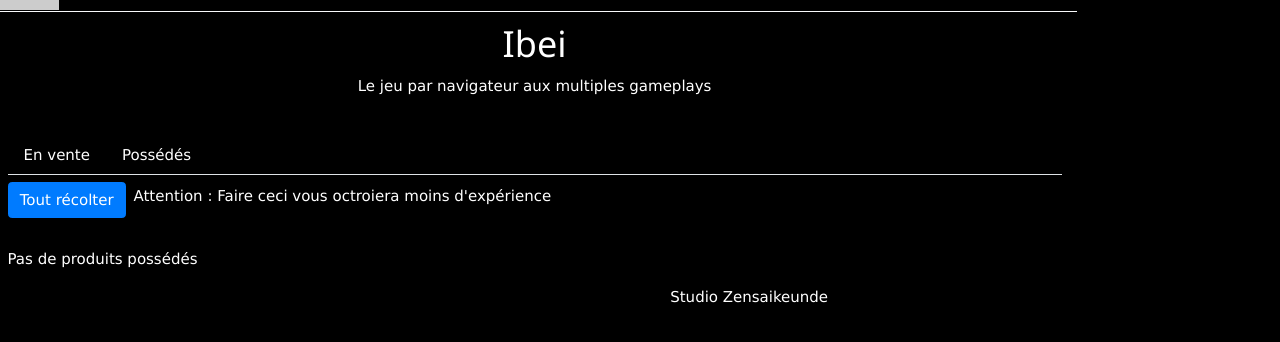
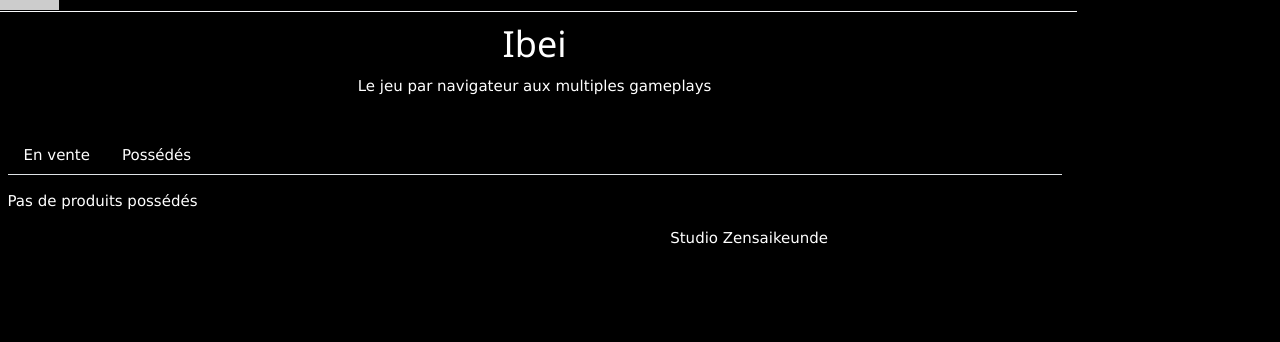
Before and after one commit to nchampel/ibei, a Symfony app: template templates/purchase/index.html.twig in a window 1280 px wide. Shown: the part 29-371 px from the top of the page. Run offline with Twig, Linux system fonts and the light colour scheme; the template is opened without the code that fills it, so the values that code supplies are empty; some libraries are stand-ins or nearby versions.

Commit message:
fix: quand user pas co

```diff
--- a/templates/purchase/index.html.twig
+++ b/templates/purchase/index.html.twig
@@ -42,17 +42,20 @@
 			<a class="nav-link {{ userConnected.nav }}" id="possessed-tab" data-bs-toggle="tab" href="#possessed" role="tab">Possédés</a>
 		</li>
 	</ul>
-	<div class="d-flex align-items-center">
-		<p><a href={{ path('app_purchase_harvest_all', {id: app.user.id }) }} class="btn btn-primary mt-2">Tout récolter</a></p>
-		<p class="ml-2">Attention : Faire ceci vous octroiera moins d'expérience</p>
-	</div>
+	{% if app.user %}
+		<div class="d-flex align-items-center">
+			<p><a href={{ path('app_purchase_harvest_all', {id: app.user.id }) }} class="btn btn-primary mt-2">Tout récolter</a></p>
+			<p class="ml-2">Attention : Faire ceci vous octroiera moins d'expérience</p>
+		</div>
+
+	{% endif %}
 	<div class="tab-content mt-3" id="myTabContent">
 		<div class="tab-pane fade {{ userNotconnected.tab }}" id="buyable" role="tabpanel" aria-labelledby="buyable-tab">
 			<div class="d-flex flow-row">
 				{% for purchase in purchasesBuyable %}
 				<div
 						class="card m-3 box-shadow-custom custom-bg-card text-white" style="width: 18rem;">
-						{% if app.user.money >= purchase.price %}
+						{% if app.user and app.user.money >= purchase.price %}
 							<span class="custom-badge-notif">
 							<span class="pulse-char">!</span>
 							</span>
```
